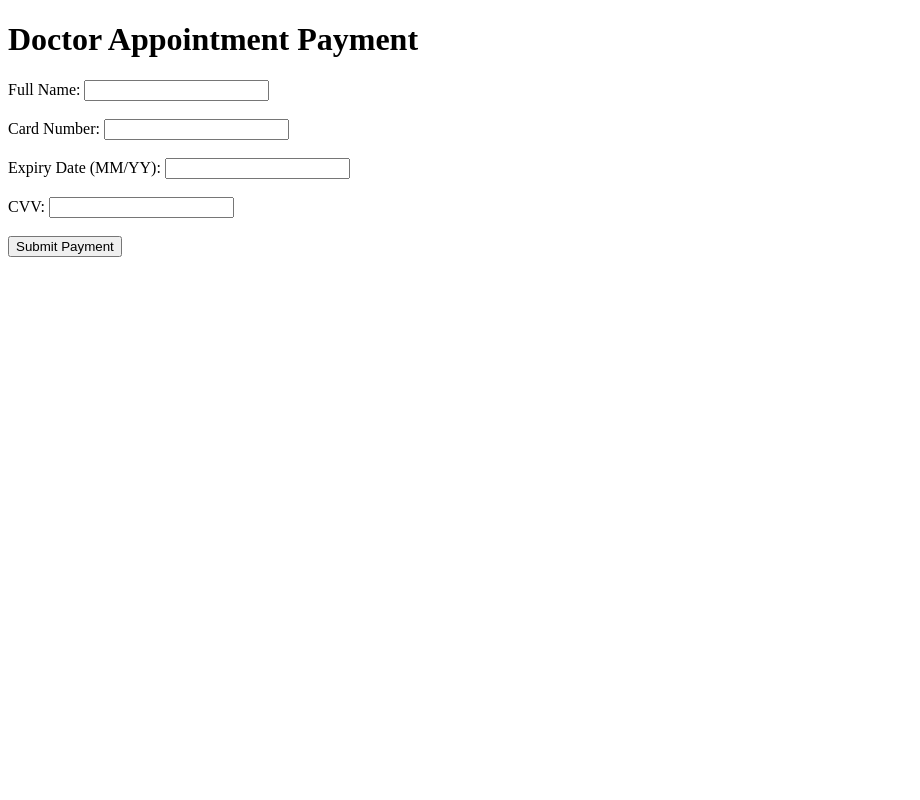
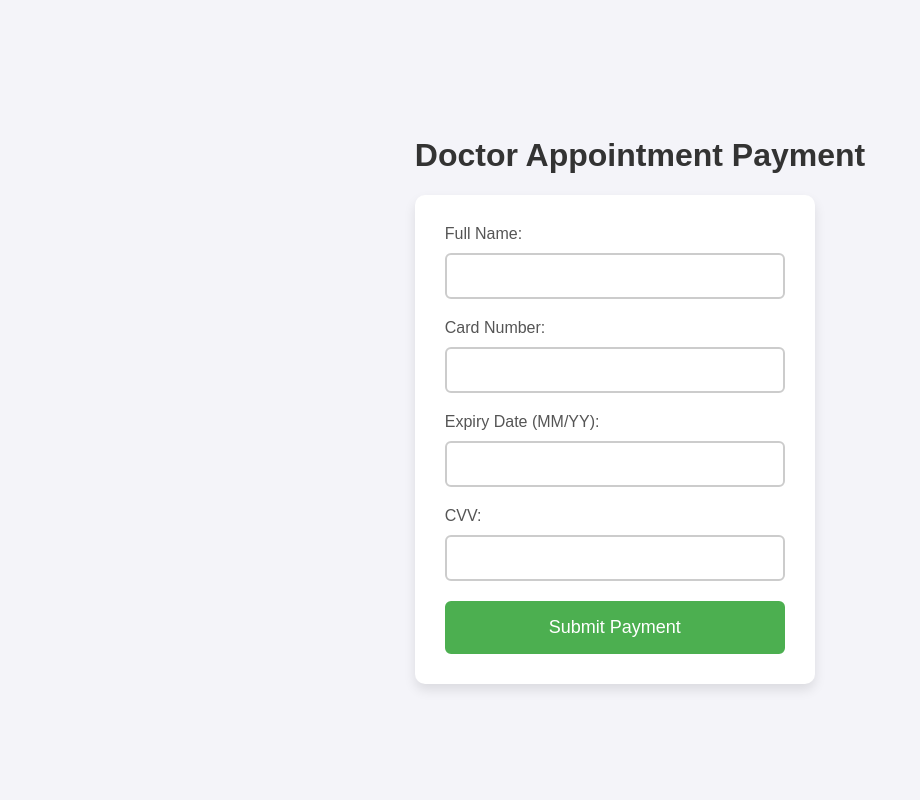
Before and after one commit to Miniprojectnrp/Virtual-Health-Gateway, a Flask app: page /payment in a window 1280 px wide. Shown: the whole page, without its empty margins (0-920 px from the left). Run offline with Flask 3, Linux system fonts and the light colour scheme.

Commit message:
Update payment.html

```diff
--- a/templates/payment.html
+++ b/templates/payment.html
@@ -4,23 +4,89 @@
     <meta charset="UTF-8">
     <meta name="viewport" content="width=device-width, initial-scale=1.0">
     <title>Doctor Appointment Payment</title>
+    <style>
+        body {
+            font-family: Arial, sans-serif;
+            background-color: #f4f4f9;
+            margin: 0;
+            padding: 0;
+            display: flex;
+            justify-content: center;
+            align-items: center;
+            height: 100vh;
+        }
+
+        h1 {
+            text-align: center;
+            color: #333;
+        }
+
+        form {
+            background-color: #ffffff;
+            padding: 30px;
+            border-radius: 10px;
+            box-shadow: 0 6px 12px rgba(0, 0, 0, 0.1);
+            width: 400px;
+            box-sizing: border-box; /* Ensures padding does not affect width */
+        }
+
+        label {
+            display: block;
+            margin-bottom: 10px;
+            font-size: 16px;
+            color: #555;
+        }
+
+        input[type="text"] {
+            width: 100%;
+            padding: 12px;
+            margin-bottom: 20px;
+            border: 2px solid #ccc;
+            border-radius: 6px;
+            font-size: 16px;
+            box-sizing: border-box; /* Ensures padding does not affect width */
+        }
+
+        button {
+            width: 100%;
+            padding: 14px;
+            background-color: #4CAF50;
+            color: white;
+            border: 2px solid #4CAF50;
+            border-radius: 6px;
+            font-size: 18px;
+            cursor: pointer;
+            box-sizing: border-box; /* Ensures padding does not affect width */
+        }
+
+        button:hover {
+            background-color: #45a049;
+        }
+
+        input:focus, button:focus {
+            outline: none;
+            border-color: #4CAF50;
+        }
+    </style>
 </head>
 <body>
+    <div>
         <h1>Doctor Appointment Payment</h1>
         <form action="{{ url_for('submit_payment') }}" method="POST">
             <label for="name">Full Name:</label>
-        <input type="text" id="name" name="name" required><br><br>
+            <input type="text" id="name" name="name" required><br>
 
             <label for="card_number">Card Number:</label>
-        <input type="text" id="card_number" name="card_number" required><br><br>
+            <input type="text" id="card_number" name="card_number" required><br>
 
             <label for="expiry_date">Expiry Date (MM/YY):</label>
-        <input type="text" id="expiry_date" name="expiry_date" required><br><br>
+            <input type="text" id="expiry_date" name="expiry_date" required><br>
 
             <label for="cvv">CVV:</label>
-        <input type="text" id="cvv" name="cvv" required><br><br>
+            <input type="text" id="cvv" name="cvv" required><br>
 
             <button type="submit">Submit Payment</button>
         </form>
+    </div>
 </body>
 </html>
```
Lines whose indentation alone changed are shown as unchanged.
